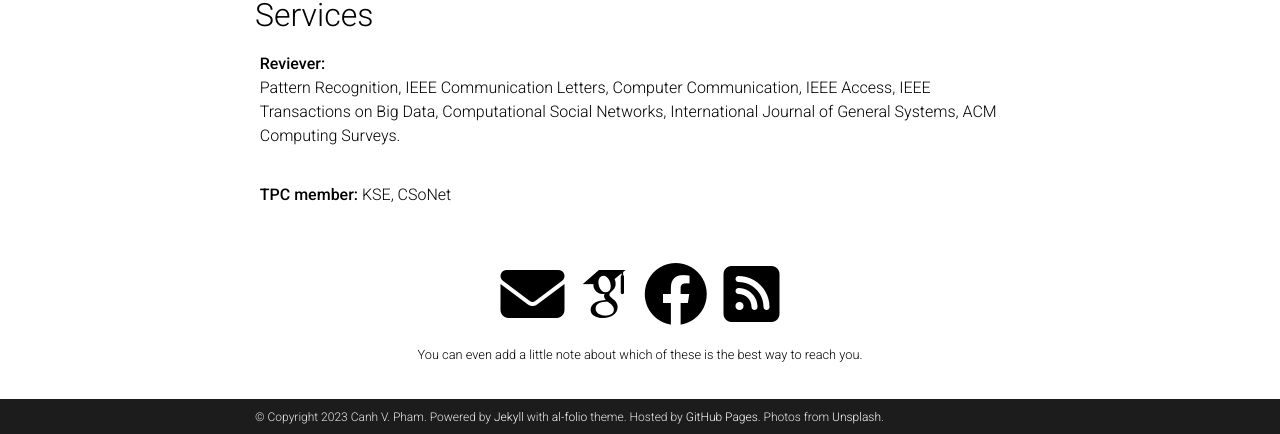
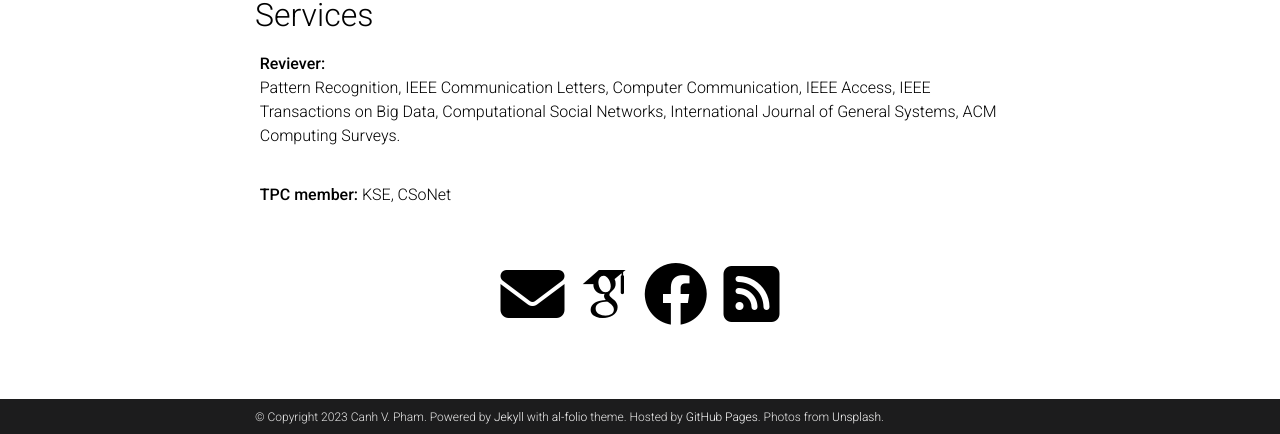
Before and after one commit to cvpham1989/cvpham1989.github.io, a Jekyll site: the page built from _pages/about.md, in a window 1280 px wide and 1219 px high, cut to the strip 785-1219 px from the top of the window. Built offline with Jekyll 4.4.1, drawn with Linux system fonts in a browser that asks for light colours; full-size pictures stand in for the smaller copies a plugin makes; some web fonts are replaced; comment, search, counter and statistics services are not loaded; a style sheet for code colours, icons or effects is not loaded.

Commit message:
Update _config.yml

```diff
--- a/_config.yml
+++ b/_config.yml
@@ -8,12 +8,12 @@ middle_name: V.
 last_name: Pham
 email: canh.phamvan@phenikaa-uni.edu.vn
 description: > # the ">" symbol means to ignore newlines until "footer_text:"
-  A simple, whitespace theme for academics. Based on [*folio](https://github.com/bogoli/-folio) design.
+  Canh V. Pham - PhD in Computer Science
 footer_text: >
   Powered by <a href="https://jekyllrb.com/" target="_blank">Jekyll</a> with <a href="https://github.com/alshedivat/al-folio">al-folio</a> theme.
   Hosted by <a href="https://pages.github.com/" target="_blank">GitHub Pages</a>.
   Photos from <a href="https://unsplash.com" target="_blank">Unsplash</a>.
-keywords: jekyll, jekyll-theme, academic-website, portfolio-website  # add your own keywords or leave empty
+keywords: Optimization, Submodular, Artificial intelligence  # add your own keywords or leave empty
 
 lang: en # the language of your site (for example: en, fr, cn, ru, etc.)
 icon: ⚛️  # the emoji used as the favicon (alternatively, provide image name in /assets/img/)
@@ -104,7 +104,7 @@ zotero_username: # your zotero username
 wechat_qr: # filename of your wechat qr-code saved as an image (e.g., wechat-qr.png if saved to assets/img/wechat-qr.png)
 
 contact_note: >
-  You can even add a little note about which of these is the best way to reach you.
+
 
 # -----------------------------------------------------------------------------
 # Analytics and search engine verification
```
